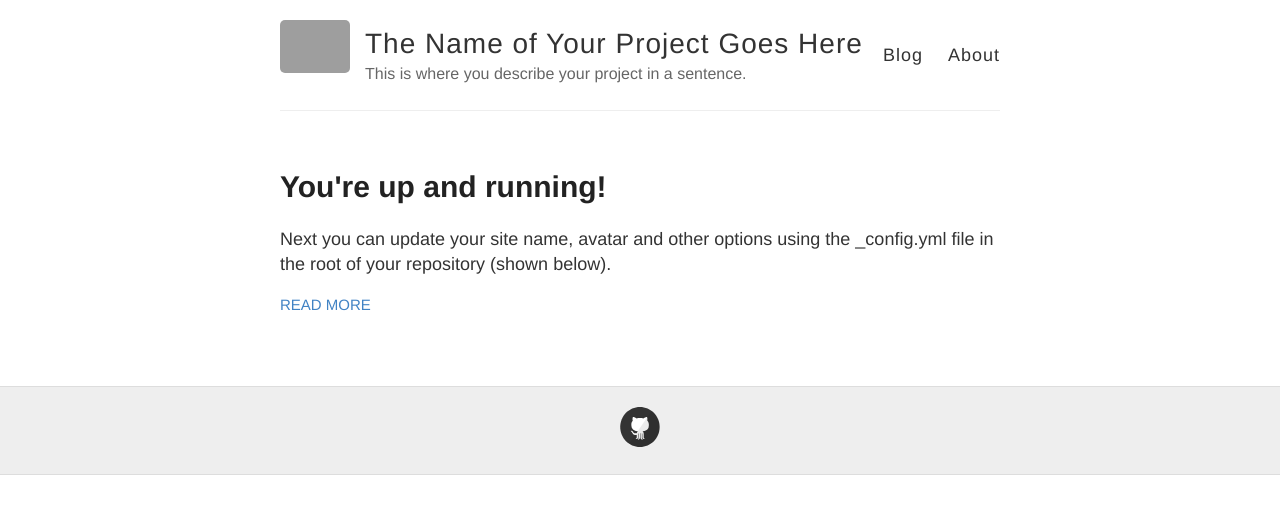
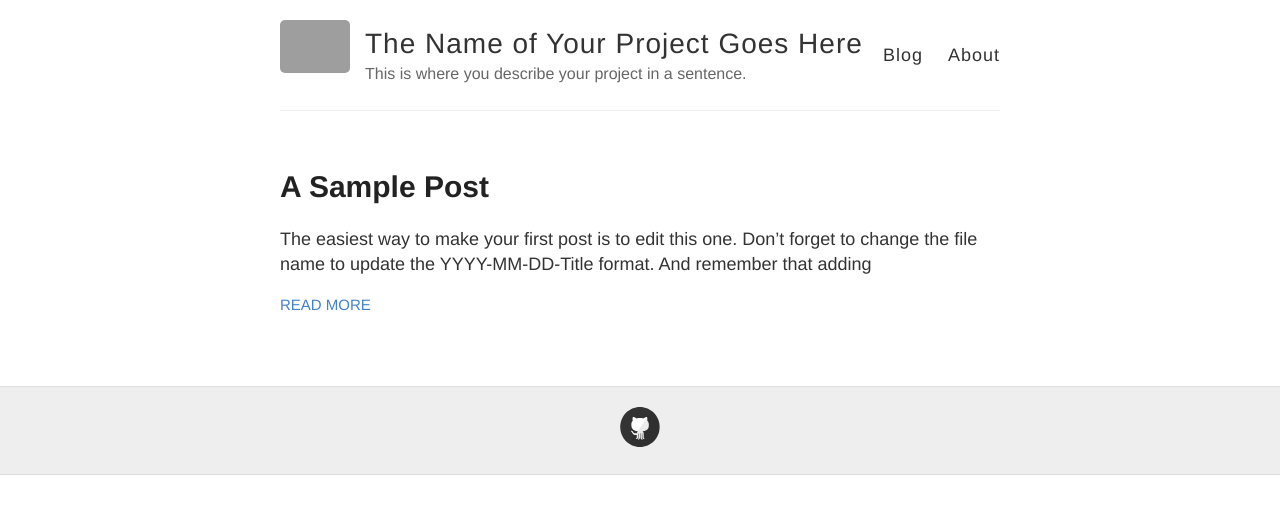
Before and after one commit to HUM-331-Princeton/course, a Jekyll site: the page built from index.md, in a window 1280 px wide. Shown: the top 514 px of the page. Built offline with Jekyll 4.4.1, drawn with Linux system fonts in a browser that asks for light colours; grey boxes are pictures that could not be loaded.

Commit message:
Updates to add author page and change post set up

```diff
--- a/_config.yml
+++ b/_config.yml
@@ -71,6 +71,11 @@ kramdown:
 sass:
   style: :expanded # You might prefer to minify using :compressed
 
+# Adding an contributor collection.
+collections:
+  people:
+    output: true
+
 # Use the following plug-ins
 gems:
   - jekyll-sitemap # Create a sitemap using the official Jekyll sitemap gem
--- a/_posts/2014-3-3-Hello-World.md
+++ /dev/null
@@ -1,10 +0,0 @@
----
-layout: post
-title: You're up and running!
----
-
-Next you can update your site name, avatar and other options using the _config.yml file in the root of your repository (shown below).
-
-![_config.yml]({{ site.baseurl }}/images/config.png)
-
-The easiest way to make your first post is to edit this one. Go into /_posts/ and update the Hello World markdown file. For more instructions head over to the [Jekyll Now repository](https://github.com/barryclark/jekyll-now) on GitHub.
--- /dev/null
+++ b/_posts/2021-3-15-Hello-World.md
@@ -0,0 +1,8 @@
+---
+layout: post
+author: Your Name Here
+excerpt_separator: <!--more-->
+title: A Sample Post
+---
+
+The easiest way to make your first post is to edit this one. Don't forget to change the file name to update the YYYY-MM-DD-Title format. And remember that adding <!--more--> to your post tells the Jekyll convertor where to break off your "preview" of the post on the main page.
```
Also changed, not shown: _layouts/author.html (added, +15 -0 lines), _layouts/post.html (+17 -1 lines), _people/sample bio page.md (added, +5 -0 lines).
